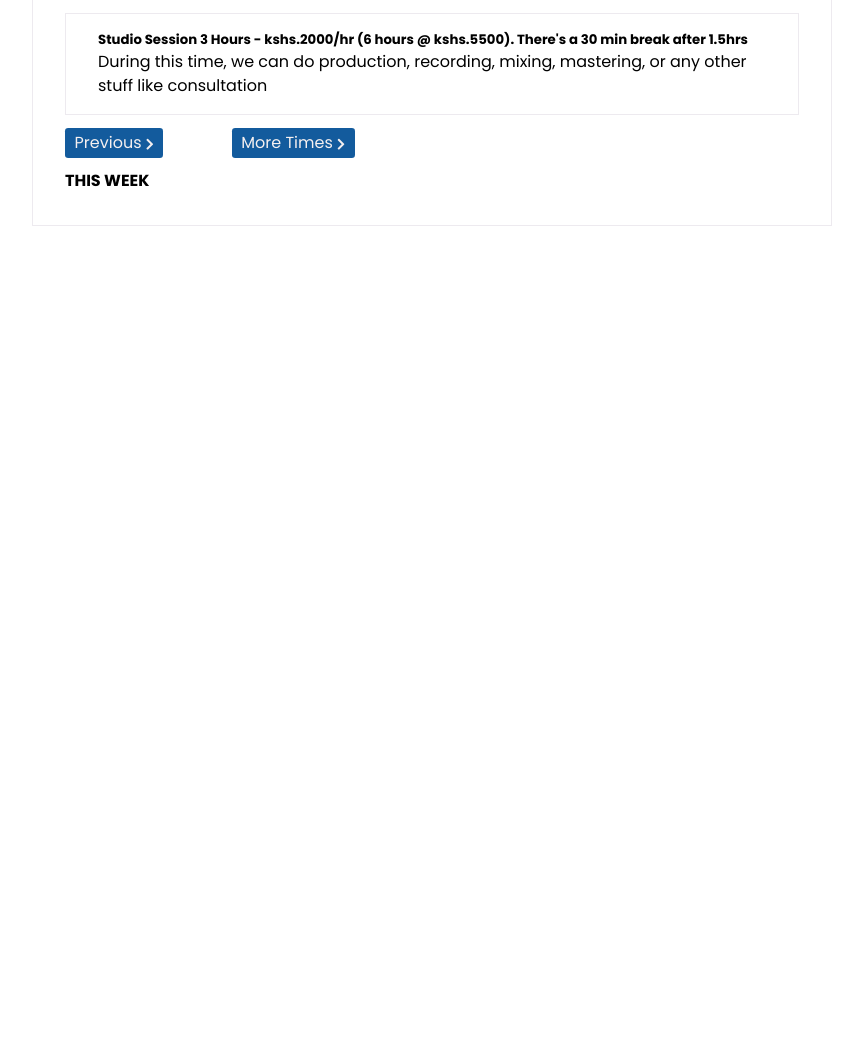
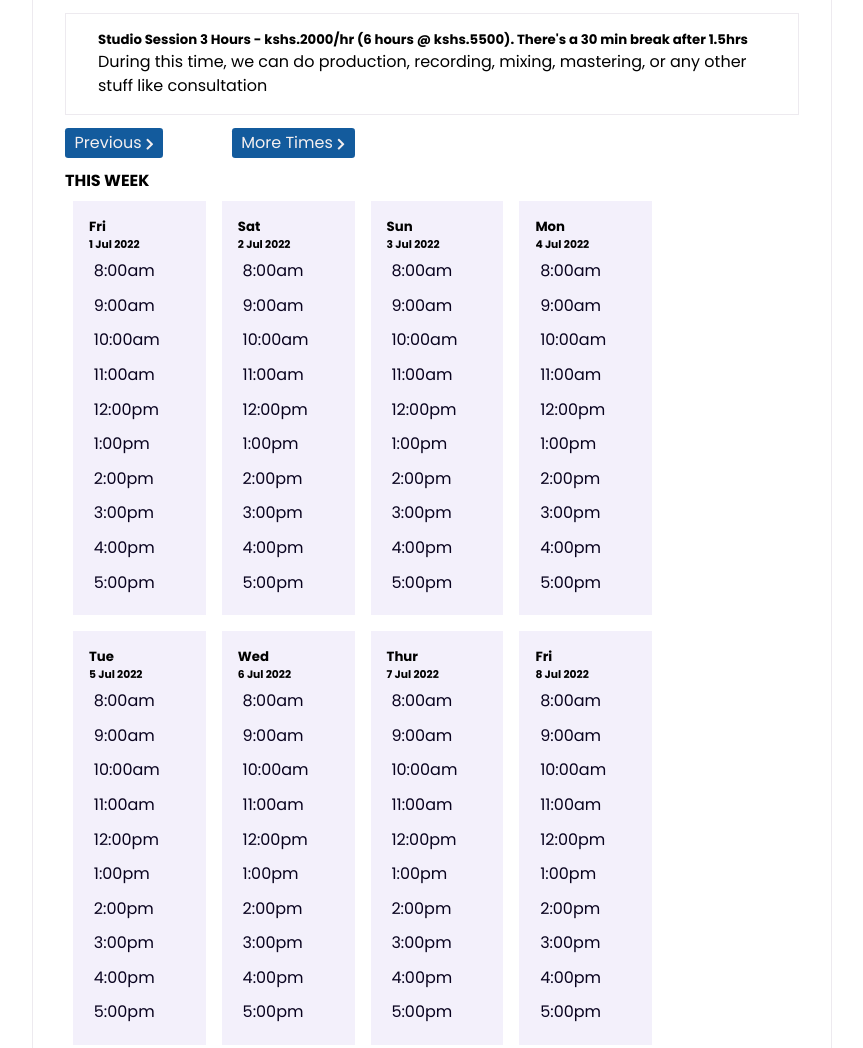
Before and after one commit to hermtechs/djsite, a plain HTML site: page book-session.html in a window 1280 px wide. Shown: the part 808-1856 px from the top of the page, without its empty margins (208-1071 px from the left). Before the commit the page ends 1050 px from the top, so only its background shows below. Drawn offline with Linux system fonts and the light colour scheme.

Commit message:
generating calendar for first month with javscript @book-sessions.js

```diff
--- a/book-session.html
+++ b/book-session.html
@@ -79,7 +79,7 @@
       <div class="calender">
         <h4>THIS WEEK</h4>
       <div class="days-container">
-      <div class="day">
+      <!-- <div class="day">
         <h5 class="day-of-week">Mon</h5>
         <h6 class="date">18 Jul</h6>
          <div class="times">
@@ -157,7 +157,7 @@
               <span class="time">3:00pm</span>
               <span class="time">4:00pm</span>
               <span class="time">5:00pm</span>
-             </div>
+             </div> -->
             </div>
             </div>
 
--- a/book-session.js
+++ b/book-session.js
@@ -1,5 +1,6 @@
 const appointments = document.querySelectorAll('.appointment');
 const dropDownIcons = document.querySelectorAll('.dropdown-icon');
+const daysContainer = document.querySelector('.days-container');
 
 appointments.forEach(appointment=>{
  appointment.addEventListener('click', dropDown)
@@ -27,9 +28,8 @@ for(var i=0; i<appointments.length; i++){
 
 //MAKE AN APPOINTMENT
 const days = document.querySelectorAll('.day');
-
 const times = document.querySelectorAll('.time')
-console.log(times);
+// console.log(times);
 times.forEach(time=>time.addEventListener('click', createEvent))
 
 function createEvent(e){
@@ -43,41 +43,79 @@ function createEvent(e){
     console.log(duration);
 }
 
-// const today = new Date();
+const dayOfWeekNo = document.querySelectorAll('.day-of-week-no')
+
+const today = new Date();
 // console.log(today)
-// const timeNow = today.getHours();
-// console.log(timeNow)
-const daysOfWeek = document.querySelectorAll('.day-of-week')
+
+//comparing each date in DOM with current date and finding the difference btn the 2
+function removeOutOfDate(){
 const dates = document.querySelectorAll('.date')
-// const dayOfWeekNo = document.querySelectorAll('.day-of-week-no')
-// console.log(date, dayOfWeek)
-// const dateInWords = `${date} 2022`
-// console.log(dateInWords)
-// const dateInMilliseconds = Date.parse(dateInWords)
-// console.log(dateInMilliseconds)
-
-// console.log(dayOfWeek)
-function removeOutOfDate(){
-    // console.log(day.innerText)
-const today = new Date();
 const curentDateInMs = Date.parse(today);
 const currentTime = `${today.getHours()}:${today.getMinutes()}:${today.getSeconds()}` ;
-console.log(today)
-
     dates.forEach(date=>{
-      const eachdateAsString =  `${date.innerText} 2022 ${currentTime}`
-    //   console.log(dateAsString)
-    console.log(eachdateAsString)
-    dateInMs = Date.parse(eachdateAsString) //convert to milliseconds(ms)
+      const eachDateAsString =  `${date.innerText} ${currentTime}`
+    dateInMs = Date.parse(eachDateAsString) //convert to milliseconds(ms)
     console.log(dateInMs)
     if(dateInMs<curentDateInMs){
-        // console.log('true');
-        date.parentElement.remove();
+        date.parentElement.parentElement.remove();
     }
     })
+}
 
+const dayOfWeek = today.getDay();
+const month = today.getMonth();
+console.log(month)
+const dayofMonth = today.getDate();
+const year = today.getFullYear();
+const dateString = `${month} ${dayofMonth} ${year}`;
+// console.log(dateString)
+// console.log(month)
+const daysInMonth = (year, month)=>{
+    return new Date(year, month+1,0).getDate(); //+1 to month cuz counting months starts from zero
+ }
+const currentMonthDays = daysInMonth(year,month);
+
+const weekDays = ["Sun","Mon","Tue","Wed","Thur","Fri","Sat"]
+const months = ["Jan","Feb","Mar","Apr","May","Jun","Jul","Aug","Sep","Oct","Nov","Dec"];
+function createAppointmentsForMonth(){
+for(var i=1; i<=currentMonthDays; i++){
+    // console.log(i)
+    const calendar = ` <div class="day">
+    <h5 class="day-of-week">${weekDays[dayOfWeek]}</h5>
+    <h6 class="date">${i} ${months[month]} ${year}</h6>
+     <div class="times">
+      <span  class="time">8:00am</span>
+      <span class="time">9:00am</span>
+      <span class="time">10:00am</span>
+      <span class="time">11:00am</span>
+      <span class="time">12:00pm</span>
+      <span class="time">1:00pm</span>
+      <span class="time">2:00pm</span>
+      <span class="time">3:00pm</span>
+      <span class="time">4:00pm</span>
+      <span class="time">5:00pm</span>
+     </div>
+     </div> `
+
+    const dayElement = document.createElement('div');
+    dayElement.innerHTML = calendar;
+    daysContainer.appendChild(dayElement)
+    }
+    updateDayOfWeek()
+    // removeOutOfDate()
 }
-removeOutOfDate()
-const time = '9:00am'
-const time1 =  Date.parse(time);
-console.log(time1);
+createAppointmentsForMonth();
+
+//getting date from DOM and updating day of the week for each date
+function updateDayOfWeek(){
+    const dates = document.querySelectorAll('.date');
+    dates.forEach((date)=>{
+        const eachDayDate = date.innerText;
+        const eachDay  = new Date(eachDayDate).getDay()
+        // console.log(eachDay)
+        const dayOfWeek = weekDays[eachDay]
+        const dayofWeekElement = date.parentElement.querySelector('.day-of-week')
+        dayofWeekElement.innerText = dayOfWeek;
+    })
+}
```
